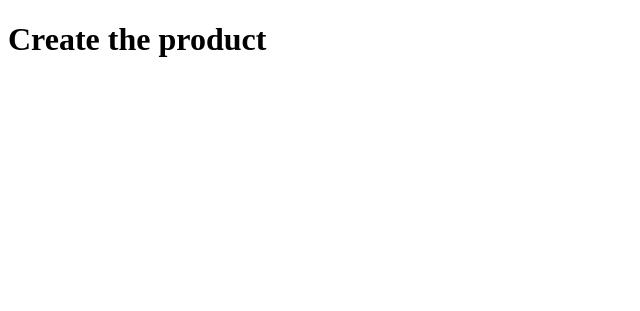
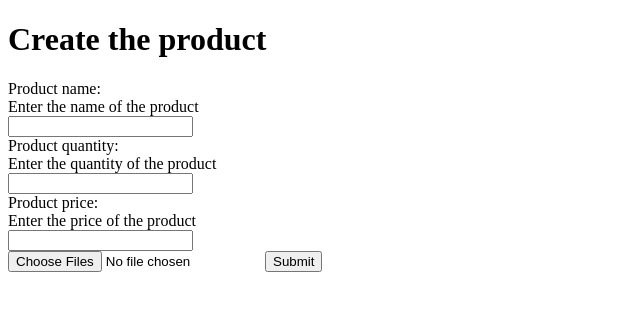
Before and after one commit to i-naeem/dtsk, a Django app: template wgql/templates/create_product.html in a window 1280 px wide. Shown: the top 311 px of the page, without its empty margins (0-640 px from the left). Run offline with Django 5.2, Linux system fonts and the light colour scheme; the template is opened without the code that fills it: values that come from a table or form of the project are taken from there, others are empty.

Commit message:
:sparkles: added product forms

```diff
--- a/wgql/templates/create_product.html
+++ b/wgql/templates/create_product.html
@@ -1,4 +1,8 @@
 {% extends "base.html" %} {% block content %}
 <h1>Create the product</h1>
-
+<form enctype="multipart/form-data" method="post">
+  {% csrf_token %} {{ product_form }}
+  <input type="file" name="image_url" multiple type="image/*" />
+  <input type="submit" value="Submit" />
+</form>
 {% endblock content %}
```
